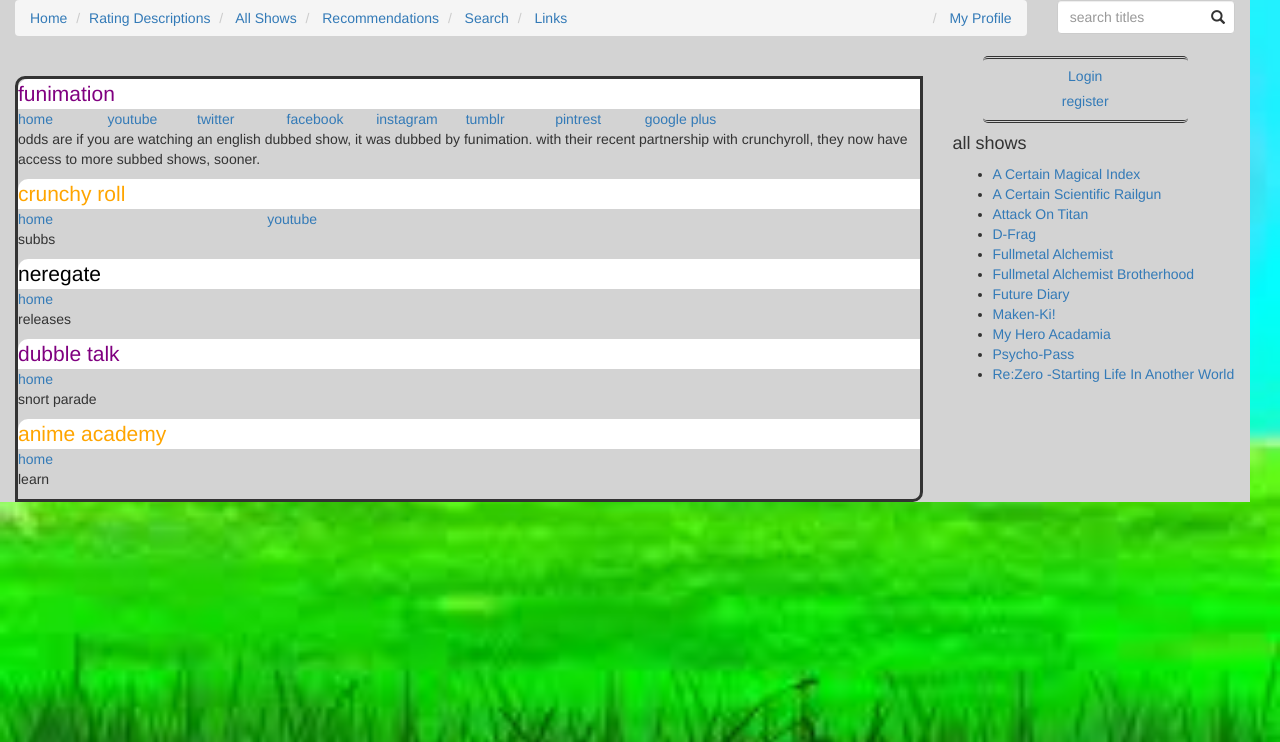
After one commit to masonVarias/django_website, a Django app: template firstdjango/templates/animeupload/links.html in a window 1280 px wide. The commit adds this page. Shown: the top 742 px of the page. Run offline with Django 3.2, Linux system fonts and the light colour scheme; the template is opened without the code that fills it: values that come from a table or form of the project are taken from there, others are empty; data comes from the database, SQL or seed files in the repository; both versions use the stored data as it was after the commit; parts of the project's set-up code (start-up, migrations or seed data) failed here and were passed over; some libraries are stand-ins or nearby versions.

Commit message:
added links model, corrected ratings descriptions

```diff
--- a/animeupload/models.py
+++ b/animeupload/models.py
@@ -169,3 +169,43 @@
 
 	class Meta:
 		unique_together = ('creator', 'title',)
+
+class Link(models.Model):
+	name = models.CharField(max_length = 30)
+	description = models.TextField(max_length = 1000)
+	home_page = models.URLField()
+	#-------------------------------------------get/make color field
+	color_f = models.CharField(max_length = 30, default="black")
+	background = models.CharField(max_length = 30,default = "white")
+#	color2 = models.CharField(max_length = 30)
+
+#	image = models.FileField( blank=True, upload_to='images/')
+
+	youtube = models.URLField(blank = True)
+	twitter = models.URLField(blank = True)
+	facebook = models.URLField(blank = True)
+	instagram = models.URLField(blank = True)
+	tumblr = models.URLField(blank = True)
+	pintrest = models.URLField(blank = True)
+
+	google_plus = models.URLField(blank = True)
+
+	twitch = models.URLField(blank = True)
+#	class Meta:
+#		abstract = True
+
+	def __str__(self):
+		return self.name
+
+
+class PrimaryLink(Link):
+	INDENT = "0px"
+	def __str__(self):
+		return self.name
+
+class SecondaryLink(Link):
+	INDENT = "50px"
+	parent_link = models.ForeignKey(PrimaryLink, null=True, related_name="parent_lnk")
+
+	def __str__(self):
+		return self.name
--- a/animeupload/templatetags/rating_tags.py
+++ b/animeupload/templatetags/rating_tags.py
@@ -229,3 +229,32 @@
 		content = format_html("<a href ='/show/{0}''>{1}</a>",curr.id,content)
 	html = format_html("<div class='col-sm-2' style='text-align:center; outline:1px solid black;'>{0}</div>",content)
 	return html
+
+@register.simple_tag
+def mainlink_title(title,f_color,b_color,indent):
+	string = format_html("")
+	string = format_html('<div class="link_title" style="background-color:{2}; color: {1};border-radius: 10px 0px 0px; font-size: 1.5em; text-indent:{3}">{0}',title,f_color,b_color,indent)
+	string = string + format_html("</div>")
+	return string
+
+@register.simple_tag
+def make_link(title,url):
+	string= format_html("");
+	if url:
+		string = format_html("<span class='link'")
+		string = string + format_html("style = 'width:10%; display:table-cell'")
+		string = string + format_html("><a href= '{0}' target='_blank'>{1}</a></span>",url,title)
+	return string;
+
+@register.simple_tag
+def make_links(link):
+	string = make_link("home", link.home_page)
+	string = string + make_link("youtube",link.youtube)
+	string = string + make_link("twitter",link.twitter)
+	string = string + make_link("facebook",link.facebook)
+	string = string + make_link("twitch",link.twitch)
+	string = string + make_link("instagram",link.instagram)
+	string = string + make_link("tumblr",link.tumblr)
+	string = string + make_link("pintrest",link.pintrest)
+	string = string + make_link("google plus",link.google_plus)
+	return string
--- a/firstdjango/templates/animeupload/index.html
+++ b/firstdjango/templates/animeupload/index.html
@@ -9,7 +9,7 @@
 	</p>
 	<p>
 		as you may know, the term anime encompasses is a very wide range of shows. one might argue that it is similar to saying movies and there is a world of
-		difference between <a href = "http://www.imdb.com/title/tt0114369/?ref_=nv_sr_1">Se7en</a> and <a href="http://www.imdb.com/title/tt0472033/?ref_=fn_al_tt_1">9</a>.
+		difference between <a href = "http://www.imdb.com/title/tt0114369/?ref_=nv_sr_1" target="_blank">Se7en</a> and <a href="http://www.imdb.com/title/tt0472033/?ref_=fn_al_tt_1" target="_blank">9</a>.
 	</p>
 	<p>
 	the main feature of this site is the rating system used on each show and the ability to search for different ranges on that system.
--- /dev/null
+++ b/firstdjango/templates/animeupload/links.html
@@ -0,0 +1,43 @@
+{% extends "wsidebar.html" %}
+
+{% load rating_tags %}
+
+{% block main %}
+<div class="col-xs-9">
+	<h1>
+	</h1>
+	<div class="link_container" style="border-style:solid; border-radius: 10px 0px;">
+
+		{% for link in links%}
+			{%mainlink_title link.name link.color_f link.background link.INDENT%}
+			{%make_links link%}
+			<p>{{link.description}}</p>
+		{% endfor %}
+<!--		<div class="link_title" style="background-color: white; color:purple; border-radius: 10px 0px 0px; font-size: 1.5em">
+			Funimation
+		</div>
+
+			<div class= "link_body" style="display:table; width: 100%;">
+			{%make_link "home"  "https://www.funimation.com/"%}
+			{%make_link "youtube"  "https://www.funimation.com/"%}
+			{%make_link "twitter"  "https://www.funimation.com/"%}
+			{%make_link "facebook"  "https://www.funimation.com/"%}
+			{%make_link "instagram"  "https://www.funimation.com/"%}
+			{%make_link "yelp"  "https://www.funimation.com/"%}
+<!--				<span class ="link" style="width:10%; display:table-cell"><a href= "https://www.funimation.com/" target="_blank">homepage</a></span>
+				<span class ="link" style="width:10%; display:table-cell"><a href= "https://www.youtube.com/channel/UCVi2lI40LetxLBKn-rtWC3A" target="_blank">youtube</a></span>
+				<span class ="link" style="width:10%; display:table-cell"><a href= "https://www.youtube.com/channel/UCVi2lI40LetxLBKn-rtWC3A" target="_blank">other</a></span>
+				<span class ="link" style="width:10%; display:table-cell"><a href= "https://www.youtube.com/channel/UCVi2lI40LetxLBKn-rtWC3A" target="_blank">another other</a></span>
+
+			</div>
+		<p>
+		odds are if you are watching an english dubbed show, it was dubbed by funimation.
+		with their recent partnership with crunchyroll, they now have access to more subbed shows sooner.
+		</p>
+		<div class="link_secondary" style="background-color: white; color:purple; font-size: 1.5em; text-indent: 50px">
+			dubble talk
+		</div>
+-->
+	</div>
+</div>
+{% endblock %}
--- a/firstdjango/templates/base.html
+++ b/firstdjango/templates/base.html
@@ -59,7 +59,7 @@
 					<li> <a href="{% url 'all_shows' %}">All Shows</a> </li>
 					<li> <a href="{% url 'recommendations' %}">Recommendations</a> </li>
 					<li> <a href="{% url 'search' %}">Search</a> </li>
-					<li style="background-color: yellow;"> <a href="{% url 'index' %}">Links</a> </li>
+					<li> <a href="{% url 'links' %}">Links</a> </li>
 					<li style="float:right;"> <a href="{% url 'my_profile' %}">My Profile</a> </li>
 				</ul>
 
--- a/firstdjango/urls.py
+++ b/firstdjango/urls.py
@@ -46,6 +46,7 @@
     url(r'^accounts/deleteList/',views.deletelist, name="delete_list"),
     url(r'^accounts/removeShow/',views.removeshow, name="remove_show"),
     url(r'^accounts/addtoList/',views.addtolist, name="add_show"),
+    url(r'^links/', views.links, name='links'),
    # url(r'^logout/',auth_views.logout,name="my_logout"),
    # url(r'^accounts/register/$', views.register, name='my_register'),
    # url(r'^accounts/register/complete/$', views.registration_complete, name='my_registration_complete'),
--- a/static/css/base.css
+++ b/static/css/base.css
@@ -1,3 +1,20 @@
+#link_container{
+	border-style:solid;
+	border-radius: 10px 0px;
+}
+#link_title{
+	border-radius: 10px 0px 0px;
+	font-size: 1.5em
+}
+#link_body{
+display:table;
+width: 100%;
+}
+#link{
+	width:10%;
+	display:table-cell
+}
+
 html{
     height:100%;
 }
@@ -111,6 +128,9 @@
 .low_padding{
 	padding: 2px 2px;
 }
+
+
+
 /* vvvvvvvvvvvvvv for meter vvvvvvvvvv*/
 
 #meter_item
```
Also changed, not shown: animeupload/admin.py (+7 -4 lines), animeupload/views.py (+29 -1 lines), firstdjango/templates/animeupload/rating-descriptions.html (+23 -0 lines), db.sqlite3.
